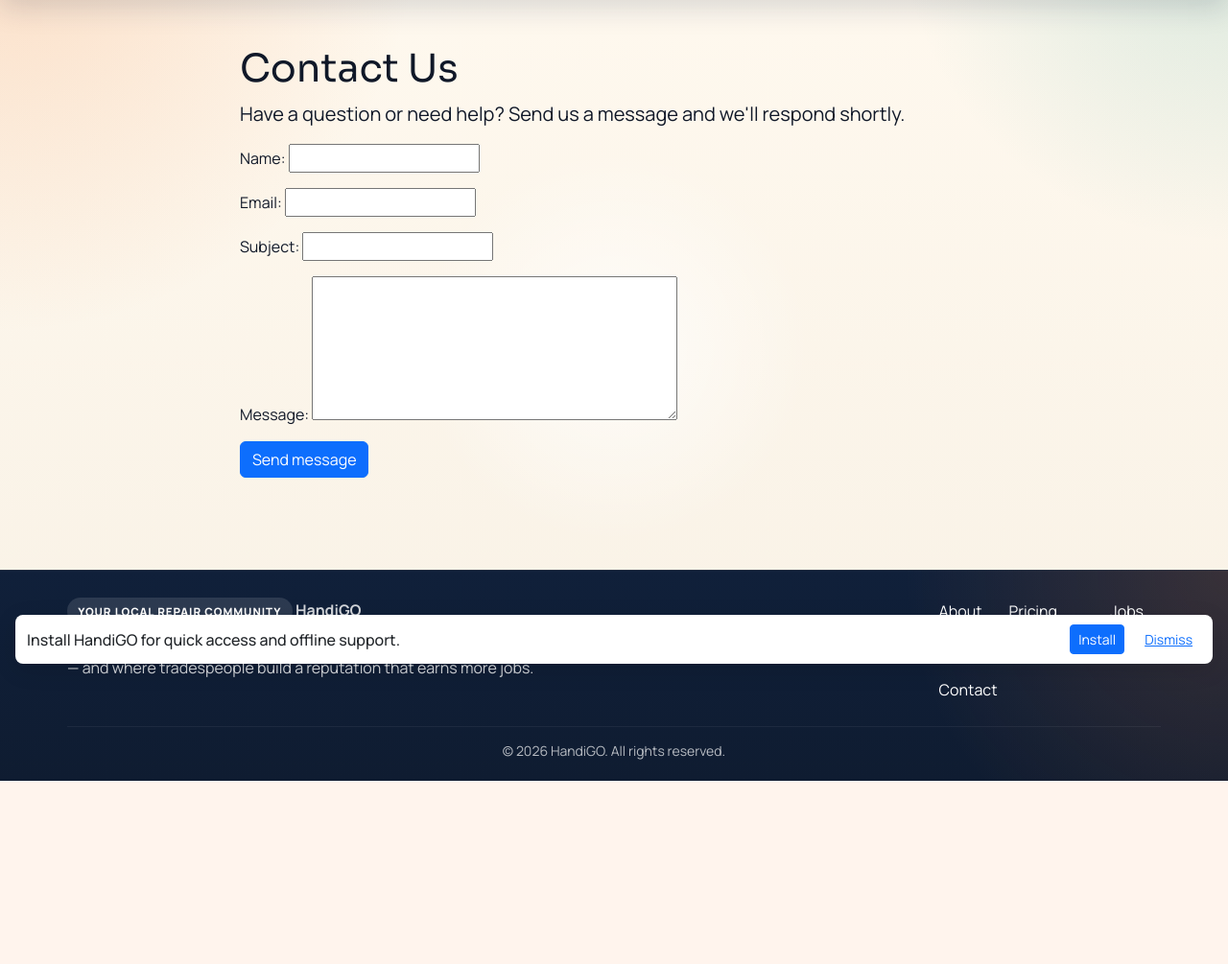
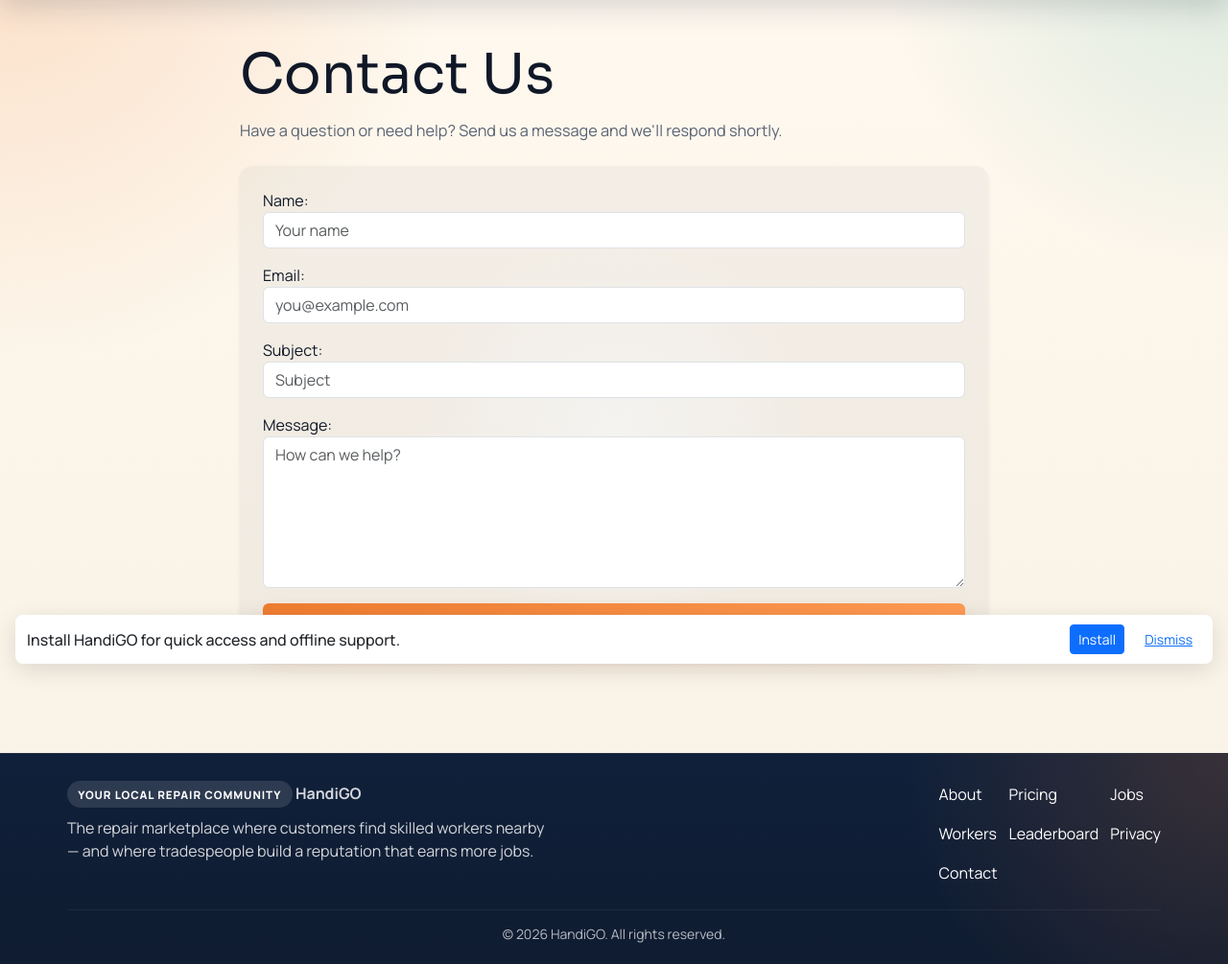
Before and after one commit to split-intelligence/ProxiFix, a Django app: page /contact/ in a window 1280 px wide. Shown: the part 92-1097 px from the top of the page at 96% size. Before the commit the page ends 906 px from the top, so only its background shows below. Run offline with Django 5.2, Linux system fonts and the light colour scheme.

Commit message:
Enhance contact form: improve field styling and structure for better user experience

```diff
--- a/marketplace/forms.py
+++ b/marketplace/forms.py
@@ -189,7 +189,17 @@
 
 
 class ContactForm(forms.Form):
-    name = forms.CharField(max_length=150)
-    email = forms.EmailField()
-    subject = forms.CharField(max_length=200)
-    message = forms.CharField(widget=forms.Textarea(attrs={'rows': 6}))
+    name = forms.CharField(
+        max_length=150,
+        widget=forms.TextInput(attrs={'class': 'form-control', 'placeholder': 'Your name'}),
+    )
+    email = forms.EmailField(
+        widget=forms.EmailInput(attrs={'class': 'form-control', 'placeholder': 'you@example.com'}),
+    )
+    subject = forms.CharField(
+        max_length=200,
+        widget=forms.TextInput(attrs={'class': 'form-control', 'placeholder': 'Subject'}),
+    )
+    message = forms.CharField(
+        widget=forms.Textarea(attrs={'class': 'form-control', 'rows': 6, 'placeholder': 'How can we help?'}),
+    )
--- a/marketplace/templates/marketplace/contact.html
+++ b/marketplace/templates/marketplace/contact.html
@@ -3,14 +3,37 @@
 {% block content %}
 <section class="container py-5">
     <div class="mx-auto" style="max-width:780px;">
-        <h1>Contact Us</h1>
-        <p class="lead">Have a question or need help? Send us a message and we'll respond shortly.</p>
+        <div class="section-heading mb-4">
+            <h1>Contact Us</h1>
+            <p class="lead">Have a question or need help? Send us a message and we'll respond shortly.</p>
+        </div>
 
-        <form method="post" novalidate>
-            {% csrf_token %}
-            {{ form.as_p }}
-            <button class="btn btn-primary" type="submit">Send message</button>
-        </form>
+        <div class="contact-card p-4 shadow-sm border-0">
+            <form method="post" class="stack-form" novalidate>
+                {% csrf_token %}
+                <div class="mb-3">
+                    {{ form.name.label_tag }}
+                    {{ form.name }}
+                    {{ form.name.errors }}
+                </div>
+                <div class="mb-3">
+                    {{ form.email.label_tag }}
+                    {{ form.email }}
+                    {{ form.email.errors }}
+                </div>
+                <div class="mb-3">
+                    {{ form.subject.label_tag }}
+                    {{ form.subject }}
+                    {{ form.subject.errors }}
+                </div>
+                <div class="mb-3">
+                    {{ form.message.label_tag }}
+                    {{ form.message }}
+                    {{ form.message.errors }}
+                </div>
+                <button class="btn btn-brand" type="submit">Send message</button>
+            </form>
+        </div>
     </div>
 </section>
 {% endblock %}
```
